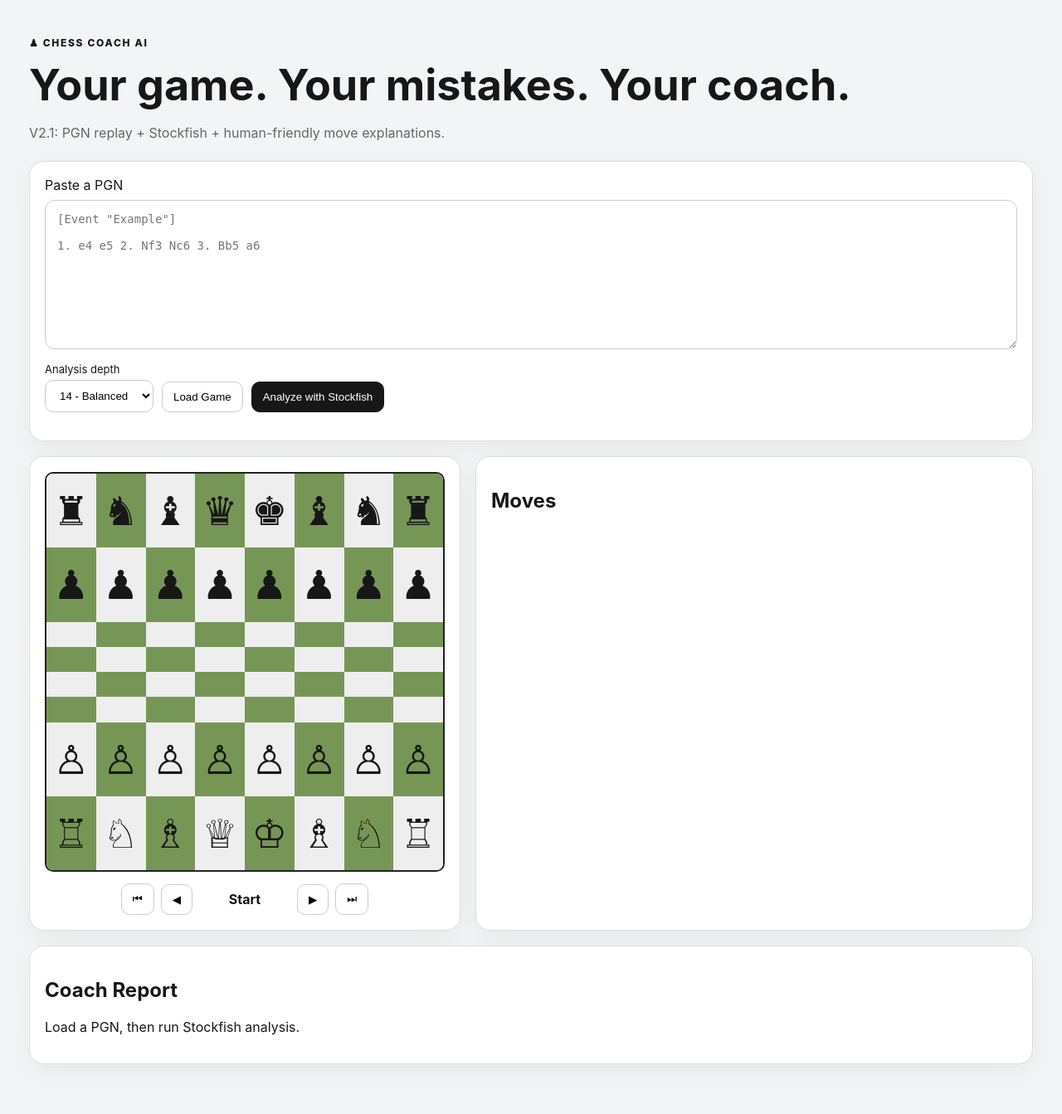
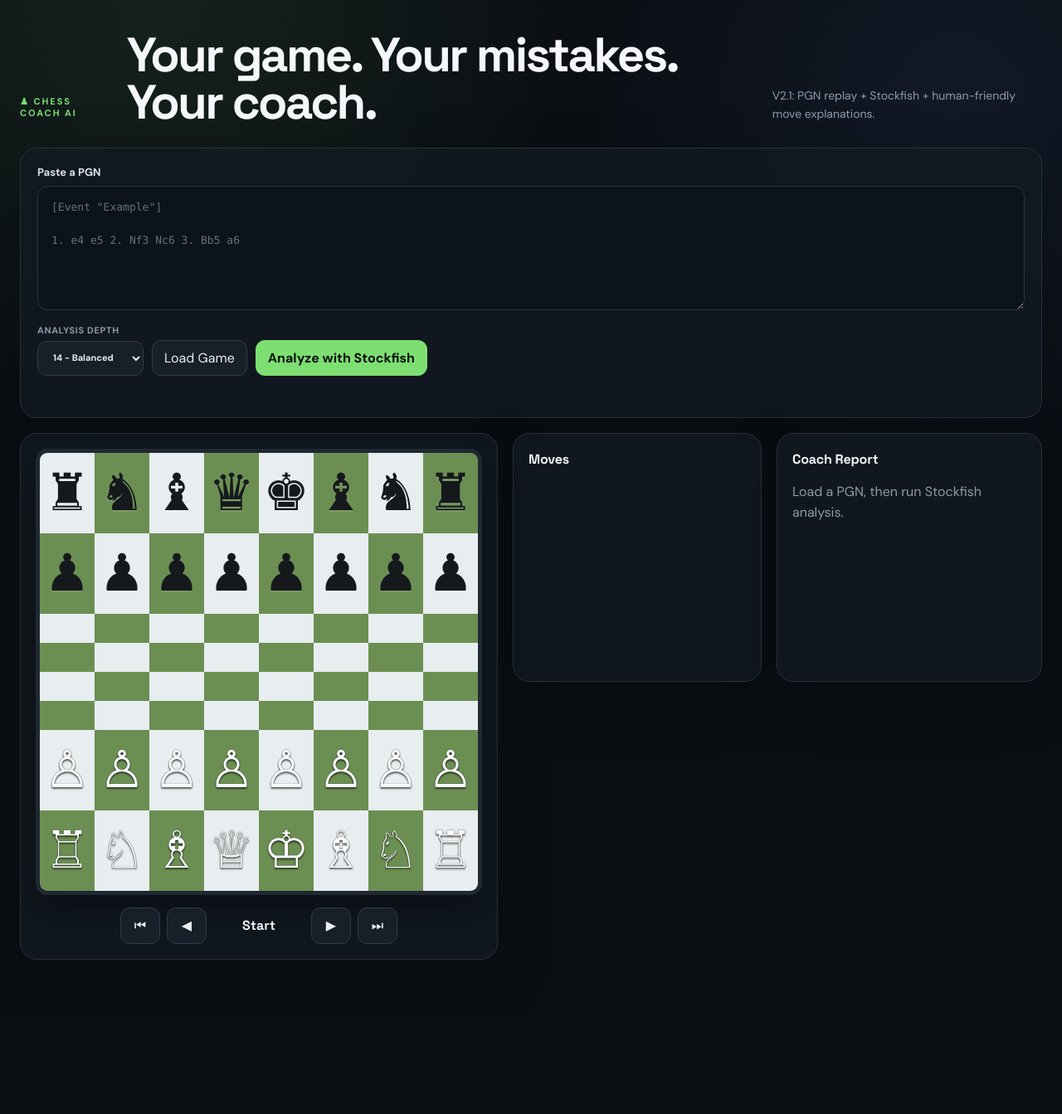
Before and after one commit to venkataishaan-ux/chess-ai-nextlevel, a Flask app: page / in a window 1280 px wide. Shown: the whole page at 83% size. After the commit the page ends 1157 px from the top, so only its background shows below. Run offline with Flask 3, Linux system fonts and the light colour scheme.

Commit message:
V2.1.2: redesign chess coach UI

```diff
--- a/static/style.css
+++ b/static/style.css
@@ -1,168 +1,365 @@
+@import url('https://fonts.googleapis.com/css2?family=DM+Sans:wght@400;500;600;700&family=Space+Grotesk:wght@500;600;700&display=swap');
+
 :root {
-  font-family: Inter, system-ui, sans-serif;
-  color: #171717;
-  background: #f3f4f6;
+  font-family: 'DM Sans', system-ui, sans-serif;
+  color: #f5f7fb;
+  background: #0b0f14;
+  --bg: #0b0f14;
+  --panel: #121820;
+  --panel-2: #171f29;
+  --border: #27313d;
+  --muted: #8e9aaa;
+  --text: #f5f7fb;
+  --accent: #7ddf72;
+  --accent-dark: #1f3b27;
+  --light-square: #e8edf0;
+  --dark-square: #6b8f52;
 }
 
 * { box-sizing: border-box; }
 
-body { margin: 0; }
+html { min-height: 100%; }
+
+body {
+  margin: 0;
+  min-height: 100vh;
+  background:
+    radial-gradient(circle at 15% 0%, rgba(125,223,114,.09), transparent 30%),
+    radial-gradient(circle at 90% 10%, rgba(100,140,255,.08), transparent 28%),
+    var(--bg);
+}
+
+button, select, textarea { font: inherit; }
+button { -webkit-tap-highlight-color: transparent; }
 
 .app {
-  max-width: 1250px;
-  margin: auto;
-  padding: 32px 20px 60px;
+  width: min(1380px, 100%);
+  margin: 0 auto;
+  padding: 38px 24px 70px;
 }
 
-header { margin-bottom: 24px; }
+header {
+  display: flex;
+  align-items: flex-end;
+  justify-content: space-between;
+  gap: 24px;
+  margin-bottom: 26px;
+}
 
 .eyebrow {
-  font-size: 12px;
+  margin: 0 0 9px;
+  color: var(--accent);
+  font-size: 11px;
   font-weight: 800;
-  letter-spacing: .14em;
+  letter-spacing: .18em;
 }
 
 h1 {
-  margin: 4px 0;
-  font-size: clamp(30px, 5vw, 52px);
+  margin: 0;
+  max-width: 760px;
+  font-family: 'Space Grotesk', system-ui, sans-serif;
+  font-size: clamp(32px, 5vw, 58px);
+  line-height: .98;
+  letter-spacing: -.045em;
 }
 
-.sub { color: #666; }
+.sub {
+  max-width: 460px;
+  margin: 0 0 3px;
+  color: var(--muted);
+  font-size: 14px;
+  line-height: 1.55;
+}
 
 .input-card, .board-card, .moves-card, .report-card {
-  background: white;
-  border: 1px solid #ddd;
-  border-radius: 18px;
-  padding: 18px;
-  box-shadow: 0 8px 30px rgba(0,0,0,.05);
+  background: rgba(18, 24, 32, .92);
+  border: 1px solid var(--border);
+  border-radius: 20px;
+  box-shadow: 0 22px 70px rgba(0,0,0,.24);
+}
+
+.input-card {
+  padding: 20px;
+  margin-bottom: 18px;
+}
+
+.input-card > label {
+  display: block;
+  margin-bottom: 8px;
+  font-size: 13px;
+  font-weight: 700;
+  color: #dce2ea;
 }
 
 textarea {
   width: 100%;
-  min-height: 180px;
-  margin-top: 8px;
-  padding: 14px;
-  border: 1px solid #ccc;
-  border-radius: 12px;
-  font: 14px ui-monospace, monospace;
+  min-height: 150px;
+  padding: 15px 16px;
+  color: #e9edf3;
+  background: #0d131a;
+  border: 1px solid #2b3542;
+  border-radius: 13px;
+  outline: none;
+  font: 13px/1.55 ui-monospace, SFMono-Regular, Menlo, Consolas, monospace;
   resize: vertical;
+  transition: border-color .18s, box-shadow .18s;
 }
+
+textarea:focus {
+  border-color: #547d55;
+  box-shadow: 0 0 0 3px rgba(125,223,114,.08);
+}
+
+textarea::placeholder { color: #647081; }
 
 .controls {
   display: flex;
+  align-items: flex-end;
   gap: 10px;
-  align-items: end;
   flex-wrap: wrap;
   margin-top: 12px;
 }
 
 .controls label {
   display: grid;
-  gap: 5px;
-  font-size: 13px;
+  gap: 6px;
+  color: var(--muted);
+  font-size: 11px;
+  font-weight: 700;
+  text-transform: uppercase;
+  letter-spacing: .06em;
 }
 
 select, button {
-  padding: 10px 13px;
-  border-radius: 10px;
-  border: 1px solid #ccc;
-  background: white;
+  min-height: 42px;
+  padding: 10px 14px;
+  color: #e9edf3;
+  background: #171f29;
+  border: 1px solid #303b48;
+  border-radius: 11px;
   cursor: pointer;
+  transition: transform .15s, background .15s, border-color .15s;
 }
 
+select { min-width: 128px; }
+
+button:hover {
+  background: #202a36;
+  border-color: #43505f;
+  transform: translateY(-1px);
+}
+
+button:active { transform: translateY(0); }
+
 button.primary {
-  background: #171717;
-  color: white;
-  border-color: #171717;
+  color: #071007;
+  background: var(--accent);
+  border-color: var(--accent);
+  font-weight: 800;
+}
+
+button.primary:hover { background: #94eb89; }
+
+#status {
+  min-height: 18px;
+  margin: 12px 2px 0;
+  color: var(--muted);
+  font-size: 12px;
 }
 
 .workspace {
   display: grid;
-  grid-template-columns: minmax(300px, 520px) minmax(220px, 1fr);
+  grid-template-columns: minmax(430px, 620px) minmax(230px, 300px) minmax(320px, 1fr);
   gap: 18px;
-  margin-top: 18px;
+  align-items: start;
 }
 
-.report-card {
-  grid-column: 1 / -1;
+.board-card, .moves-card, .report-card { padding: 18px; }
+
+.board-card {
+  position: sticky;
+  top: 18px;
 }
 
 .board {
-  width: min(100%, 500px);
+  width: 100%;
   aspect-ratio: 1;
-  margin: auto;
   display: grid;
   grid-template-columns: repeat(8, 1fr);
-  border-radius: 10px;
   overflow: hidden;
-  border: 2px solid #222;
+  border: 5px solid #202832;
+  border-radius: 14px;
+  box-shadow: 0 18px 45px rgba(0,0,0,.35);
+  background: #202832;
 }
 
 .square {
+  position: relative;
   display: grid;
   place-items: center;
-  font-size: clamp(25px, 5vw, 48px);
+  font-family: 'Times New Roman', 'DejaVu Serif', serif;
+  font-size: clamp(34px, 5.2vw, 62px);
+  line-height: 1;
   user-select: none;
 }
 
-.light { background: #eee; }
-.dark { background: #769656; }
+.light { background: var(--light-square); }
+.dark { background: var(--dark-square); }
+
+.black-piece {
+  color: #15191c;
+  text-shadow: 0 2px 1px rgba(255,255,255,.12);
+}
+
+.white-piece {
+  color: #f9fbfc;
+  text-shadow: 0 2px 2px rgba(0,0,0,.58), 0 0 1px #111;
+}
 
 .navigation {
   display: flex;
   align-items: center;
   justify-content: center;
   gap: 8px;
-  margin-top: 14px;
+  margin-top: 15px;
+}
+
+.navigation button {
+  width: 48px;
+  min-height: 44px;
+  padding: 8px;
+  font-size: 16px;
 }
 
 #moveLabel {
   min-width: 110px;
+  color: #f0f3f7;
   text-align: center;
+  font-family: 'Space Grotesk', system-ui, sans-serif;
   font-weight: 700;
+}
+
+.moves-card h2, .report-card h2 {
+  margin: 2px 0 15px;
+  font-family: 'Space Grotesk', system-ui, sans-serif;
+  font-size: 16px;
+  letter-spacing: -.01em;
+}
+
+.moves-card {
+  min-height: 300px;
 }
 
 .moves-list {
   display: grid;
-  gap: 5px;
-  max-height: 500px;
+  grid-template-columns: 1fr 1fr;
+  gap: 4px;
+  max-height: 590px;
+  overflow: auto;
+  padding-right: 3px;
+}
+
+.move {
+  padding: 8px 9px;
+  color: #aeb8c5;
+  border-radius: 8px;
+  cursor: pointer;
+  font: 12px ui-monospace, SFMono-Regular, Menlo, monospace;
+  transition: background .15s, color .15s;
+}
+
+.move:hover { color: #fff; background: #1b2530; }
+.move.active { color: #071007; background: var(--accent); font-weight: 800; }
+
+.report-card {
+  min-height: 300px;
+  max-height: 750px;
   overflow: auto;
 }
 
-.move {
-  padding: 8px;
-  border-radius: 8px;
-  cursor: pointer;
+.report-card > #report > p { color: var(--muted); line-height: 1.6; }
+
+.issue {
+  margin: 12px 0;
+  padding: 15px;
+  background: #0d131a;
+  border: 1px solid #26313d;
+  border-left: 3px solid #e2a84d;
+  border-radius: 12px;
 }
 
-.move:hover, .move.active {
-  background: #eee;
+.issue strong {
+  display: block;
+  margin-bottom: 13px;
+  color: #f5f7fb;
+  font-size: 13px;
 }
 
-.issue {
-  border-left: 4px solid #d66;
-  padding: 16px;
-  margin: 12px 0;
-  background: #fafafa;
-  border-radius: 0 12px 12px 0;
+.coach-section { margin: 12px 0; }
+
+.coach-section b {
+  color: #aeb8c5;
+  font-size: 11px;
+  text-transform: uppercase;
+  letter-spacing: .05em;
 }
 
-.issue strong { display: block; font-size: 16px; margin-bottom: 10px; }
-
-.coach-section { margin: 10px 0; }
-.coach-section p { margin: 5px 0; line-height: 1.55; }
+.coach-section p {
+  margin: 5px 0 0;
+  color: #d3d9e1;
+  font-size: 13px;
+  line-height: 1.55;
+}
 
 .best-move {
-  padding: 10px 12px;
-  margin: 12px 0;
+  margin: 13px 0;
+  padding: 12px;
+  color: #dff6dc;
+  background: var(--accent-dark);
+  border: 1px solid #315337;
   border-radius: 10px;
-  background: #f0f0f0;
+  font-size: 13px;
 }
 
-.issue details { margin: 10px 0; }
-.issue summary { cursor: pointer; font-weight: 600; }
+.issue details {
+  margin: 12px 0 5px;
+  color: var(--muted);
+}
 
-@media (max-width: 850px) {
+.issue summary {
+  cursor: pointer;
+  color: #b8c3d0;
+  font-size: 12px;
+}
+
+.issue small {
+  color: #687586;
+  font-size: 10px;
+}
+
+.moves-list::-webkit-scrollbar, .report-card::-webkit-scrollbar { width: 7px; }
+.moves-list::-webkit-scrollbar-thumb, .report-card::-webkit-scrollbar-thumb {
+  background: #303b48;
+  border-radius: 20px;
+}
+
+@media (max-width: 1150px) {
+  .workspace { grid-template-columns: minmax(420px, 1.3fr) minmax(230px, .7fr); }
+  .report-card { grid-column: 1 / -1; max-height: none; }
+}
+
+@media (max-width: 760px) {
+  .app { padding: 24px 12px 50px; }
+  header { display: block; }
+  .sub { margin-top: 12px; }
   .workspace { grid-template-columns: 1fr; }
+  .board-card { position: static; }
   .report-card { grid-column: auto; }
+  .moves-list { max-height: 260px; }
 }
+
+@media (max-width: 480px) {
+  .controls > * { width: 100%; }
+  .controls button, .controls select { width: 100%; }
+  .board-card, .moves-card, .report-card, .input-card { border-radius: 16px; }
+}
```
